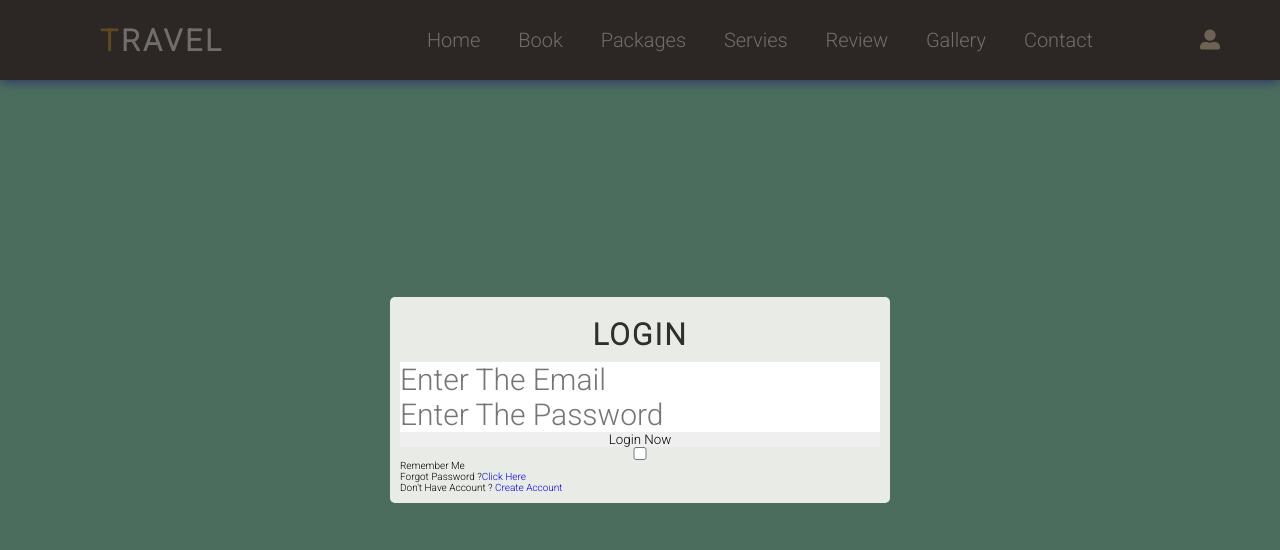
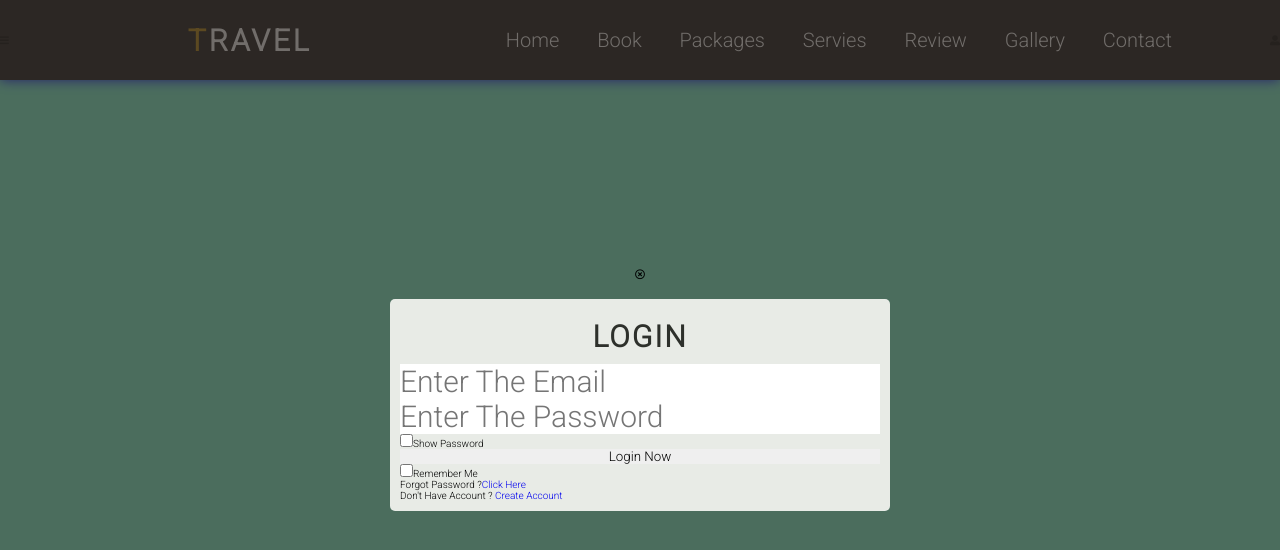
Before and after one commit to jsourabh1/Tourism_site, a plain HTML site: page index.html in a window 1280 px wide. Drawn offline with Linux system fonts and the light colour scheme.

Commit message:
Update index.html
1) just small changes in the name of the attributes

```diff
--- a/index.html
+++ b/index.html
@@ -15,6 +15,7 @@
 <body>
     <header>
         <div class="Header_section">
+            <div id="menu-bar" class="fas fa-bars"></div>
 
             <div class="logo">Travel</div>
                 <nav class="nav_section">
@@ -30,34 +31,36 @@
 
                 </nav>
 
-                <i id="account-icon" class="fas fa-user-alt"></i>
+                <i id="account_icon" class="fas fa-user-alt"></i>
 
         </div>
     </header>
 
     <div class="login_form">
+        <i class="far fa-times-circle" id="close_form"></i>
 
         <form action="">
 
             <h3>login</h3>
             <input type="email" class="box"  placeholder="Enter the email" required>
-            <input type="password" class="box" placeholder="Enter the Password" required>
+            <input type="password" class="box" id="password" placeholder="Enter the Password" required>
+
+            <!-- change the change_visibility  of the password-->
+
+           <p id="visibility"> <input type="checkbox"   onclick="change_visibility()">show Password</p>
 
             <input type="submit" class="login" value="Login Now">
-            <input type="checkbox" id="remember me">
-            <label for="remember me">Remember me </label>
-            <p>Forgot password ?<a href="#">Click here</a></p>
-            <p>Don't have account ? <a href="#">Create account</a></p>
+            <p id="Remember"><input type="checkbox">Remember Me</p>
+
+            <p class="fun">Forgot password ?<a href="#">Click here</a></p>
+            <p class="fun">Don't have account ? <a href="#">Create account</a></p>
        </form>
-
-
-
-
-
 
     </div>
 
 
 
 </body>
+
+<script href="index.js"></script>
 </html>
```
